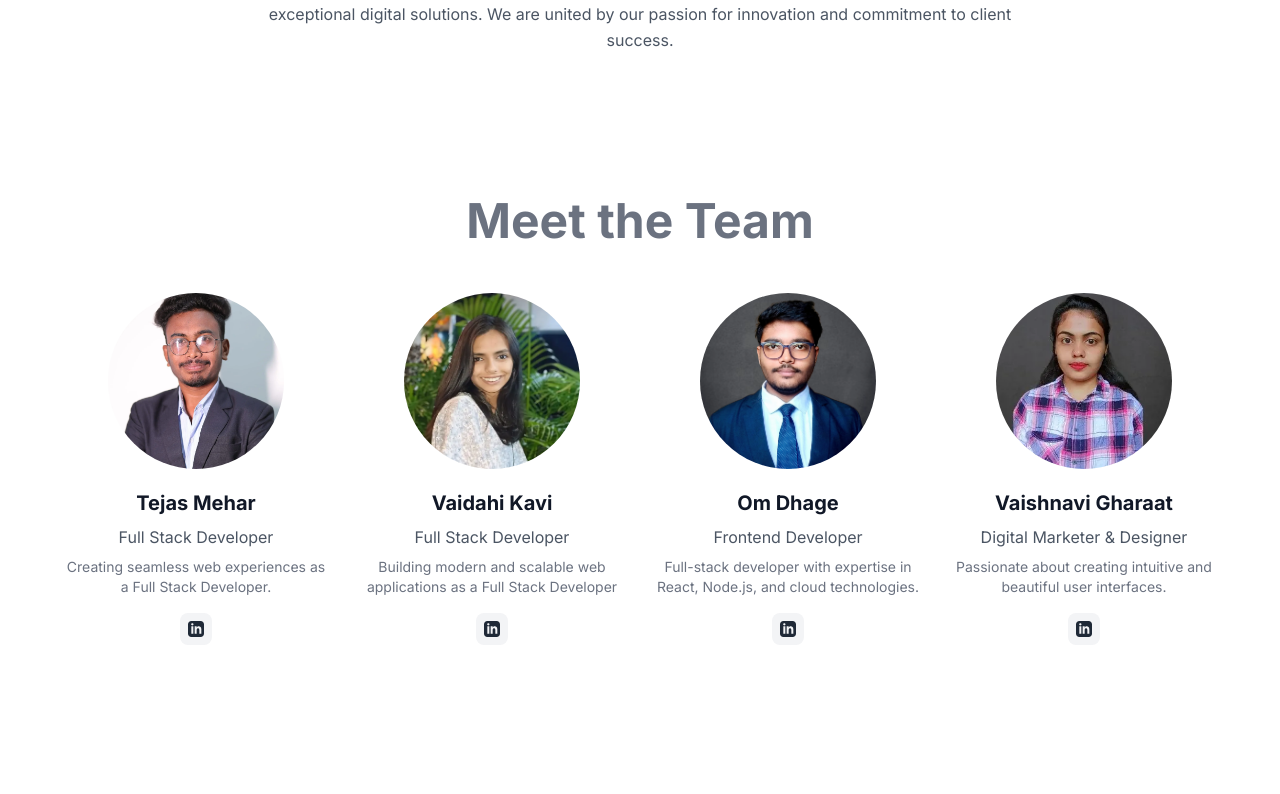
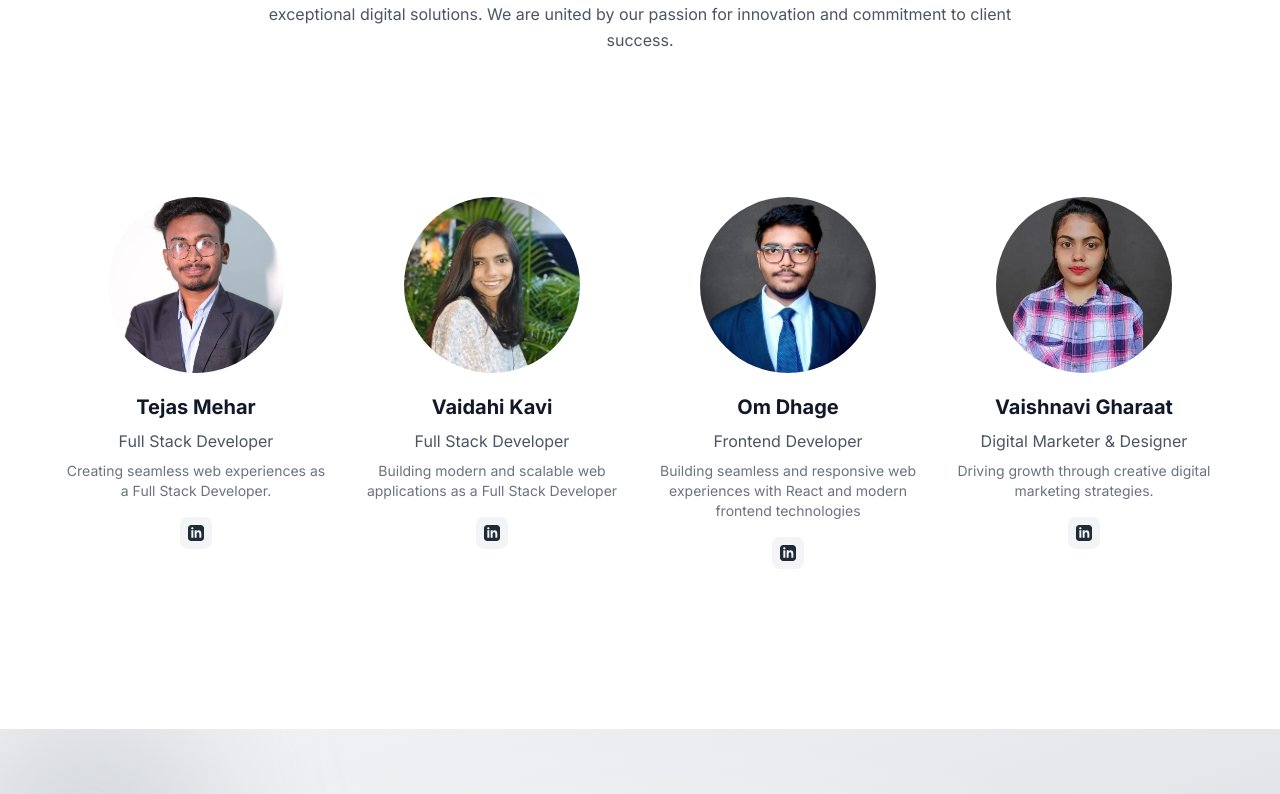
Before and after one commit to TejuMehar/pioneershub-it-consultant-akola, a React (Vite) app: page /team in a window 1280 px wide. Shown: the part 573-1367 px from the top of the page. Built offline with nearby package versions, Linux system fonts and the light colour scheme.

Commit message:
Team Section Update

```diff
--- a/src/components/Team/TeamGrid.jsx
+++ b/src/components/Team/TeamGrid.jsx
@@ -11,28 +11,28 @@ const TeamGrid = () => {
       role: 'Full Stack Developer',
       imageUrl: Tejas,
       bio: 'Creating seamless web experiences as a Full Stack Developer.',
-      social: { linkedin: '#', twitter: '#', email: '#' },
+      social: { linkedin: 'https://www.linkedin.com/in/tejas-mehar/', twitter: '#', email: '#' },
     },
     {
       name: 'Vaidahi Kavi',
       role: 'Full Stack Developer',
       imageUrl: Vaidehi,
       bio: 'Building modern and scalable web applications as a Full Stack Developer',
-      social: { linkedin: '#', twitter: '#', email: '#' },
+      social: { linkedin: 'https://www.linkedin.com/in/vaidehi-kavi/', twitter: '#', email: '#' },
     },
     {
       name: 'Om Dhage',
       role: 'Frontend Developer',
       imageUrl: Om,
-      bio: 'Full-stack developer with expertise in React, Node.js, and cloud technologies.',
+      bio: 'Building seamless and responsive web experiences with React and modern frontend technologies',
       social: { linkedin: '#', twitter: '#', email: '#' },
     },
     {
       name: 'Vaishnavi Gharaat',
       role: 'Digital Marketer & Designer',
       imageUrl: Vaishnavi,
-      bio: 'Passionate about creating intuitive and beautiful user interfaces.',
-      social: { linkedin: '#', twitter: '#', email: '#' },
+      bio: 'Driving growth through creative digital marketing strategies.',
+      social: { linkedin: 'https://www.linkedin.com/in/vaishnavie-gharat-753369249/', twitter: '#', email: '#' },
     },
   ];
 
@@ -40,11 +40,11 @@ const TeamGrid = () => {
     <section className="py-12 sm:py-16 lg:py-20 bg-white dark:bg-slate-900">
       <div className="max-w-7xl mx-auto px-4 sm:px-6 lg:px-8">
         {/* Section Title */}
-        <div className="text-center">
+        {/* <div className="text-center">
           <h2 className="text-2xl sm:text-3xl md:text-4xl xl:text-5xl font-bold text-gray-500 dark:text-gray-300 mb-8 sm:mb-10 md:mb-12">
             Meet the Team
           </h2>
-        </div>
+        </div> */}
 
         {/* Team Grid */}
         <div className="grid grid-cols-1 sm:grid-cols-2 lg:grid-cols-4 gap-y-10 sm:gap-y-12 gap-x-6 sm:gap-x-8 max-w-6xl mx-auto text-center">
```
